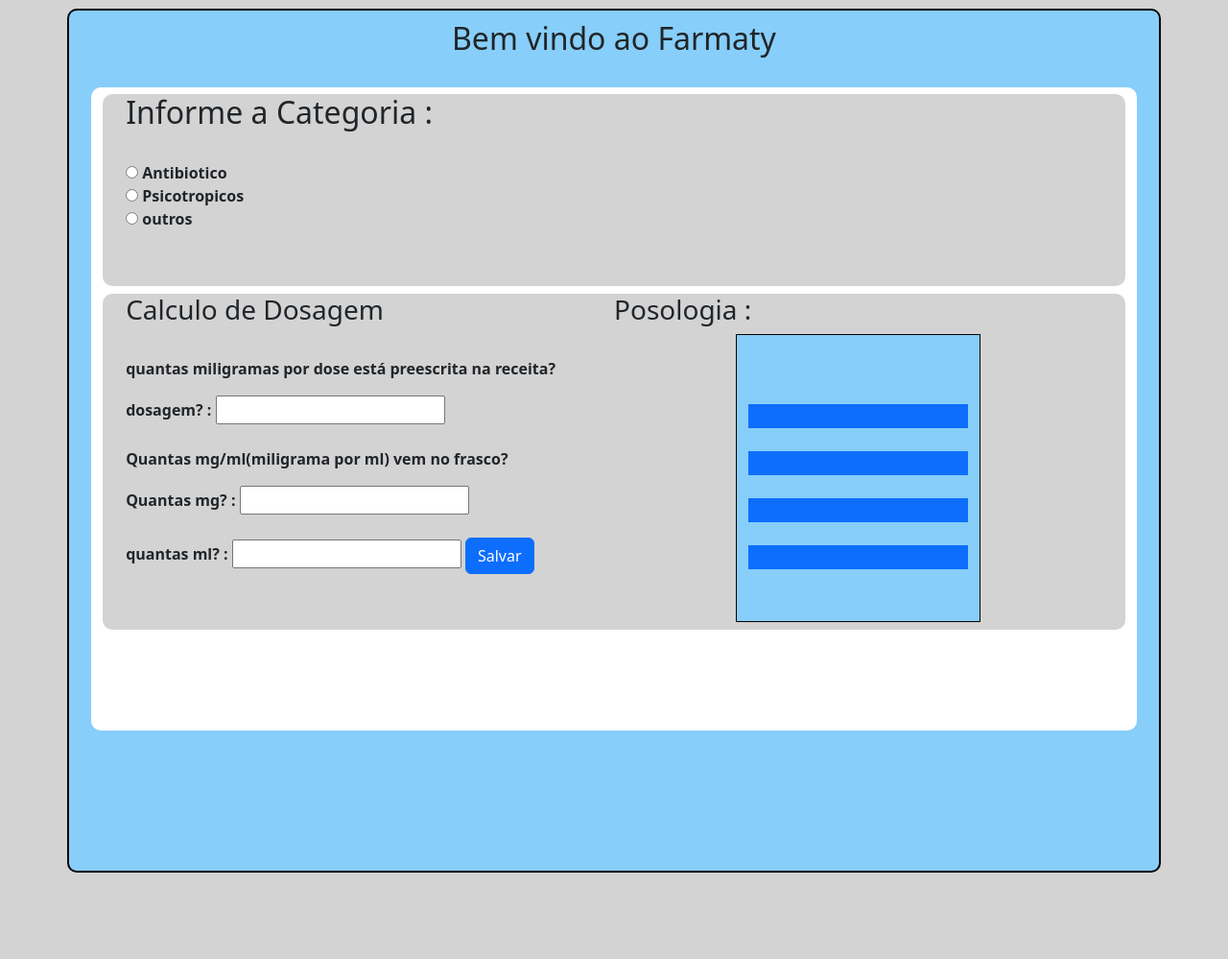
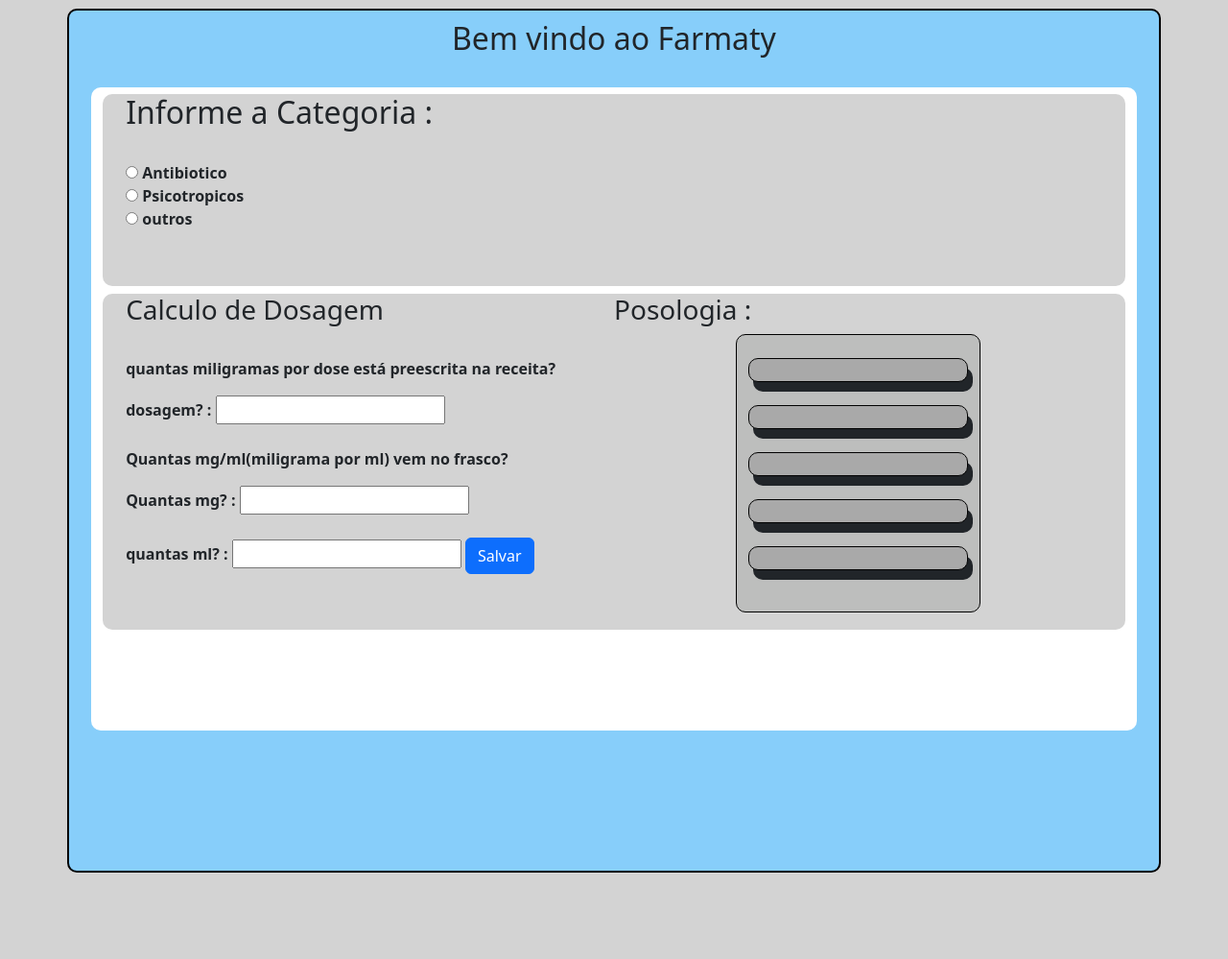
Before and after one commit to Anaellen123/Farmaty, a Flask app: page / in a window 1280 px wide. Shown: the part 221-1220 px from the top of the page at 96% size. Run offline with Flask 3, Linux system fonts and the light colour scheme; some libraries are stand-ins or nearby versions.

Commit message:
thirteenth commit

```diff
--- a/static/style2.css
+++ b/static/style2.css
@@ -93,16 +93,20 @@
 }
 
 #menssagem{
-    height: 300px;
+    height: 290px;
     width: 50%;
-    background-color: #87CEFA;
+    background-color: #bdbebd;
     border: 1px solid #000;
+    border-radius: 10px;
 
 }
 .linha{
+    border: 1px solid #000;
+    border-radius: 10px;
     width: 100%;
     height: 25px;
-    background-color:
+    background-color: #a9a9a9;
+    box-shadow: 5px 10px;
 
 
 }
--- a/templates/index.html
+++ b/templates/index.html
@@ -54,11 +54,13 @@
                         <section id="posologia">
                             <h3>Posologia :</h3>
 
-                            <div class="container" id="menssagem"><br><br><br>
-                                <div class="linha bg-primary"></div><br>
-                                <div class="linha bg-primary"></div><br>
-                                <div class="linha bg-primary"></div><br>
-                                <div class="linha bg-primary"></div>
+                            <div class="container" id="menssagem"><br>
+                                <div class="linha "></div><br>
+                                <div class="linha "></div><br>
+                                <div class="linha "></div><br>
+                                <div class="linha "></div><br>
+                                <div class="linha "></div>
+
 
                             </div>
 
```
